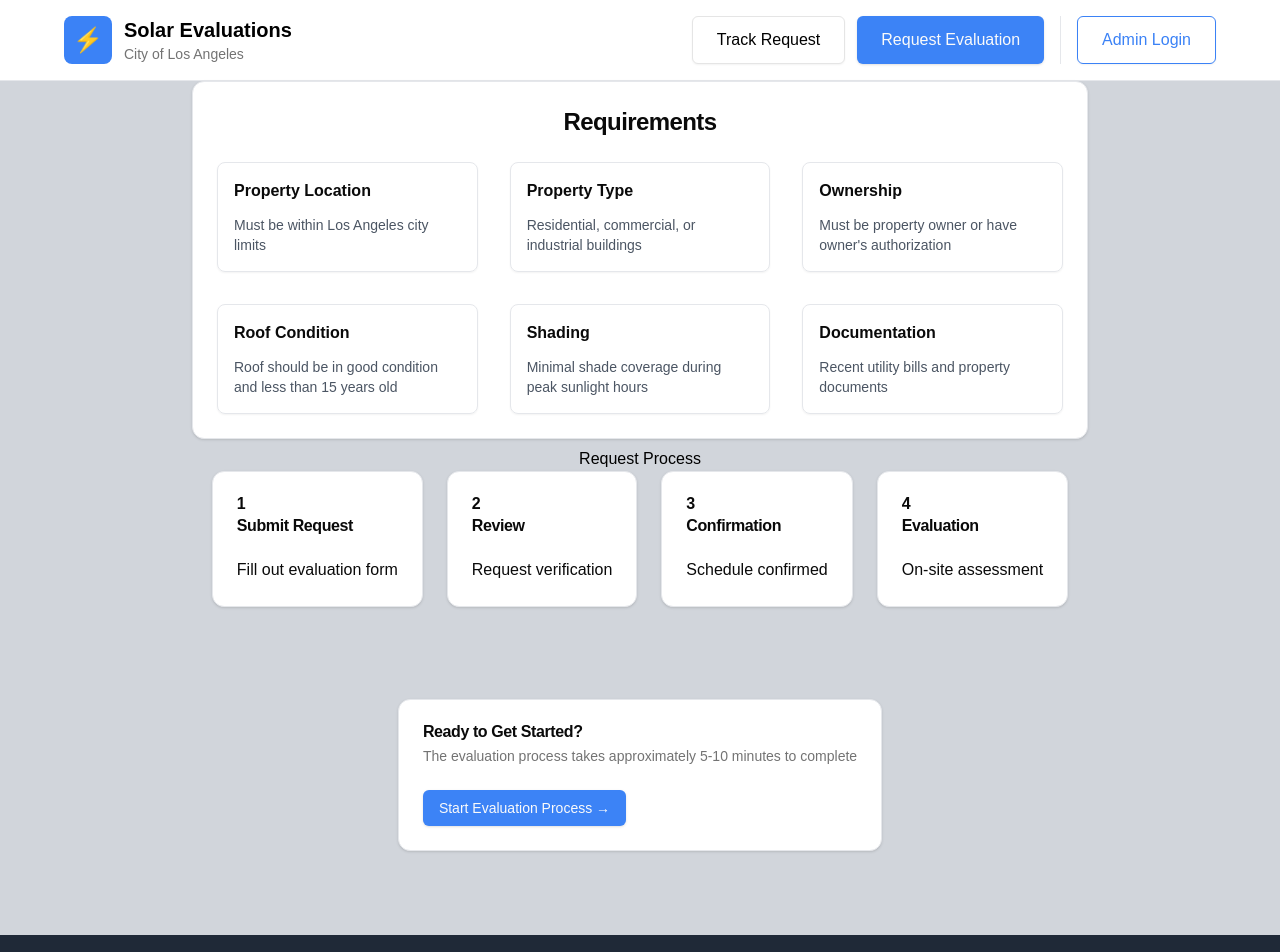
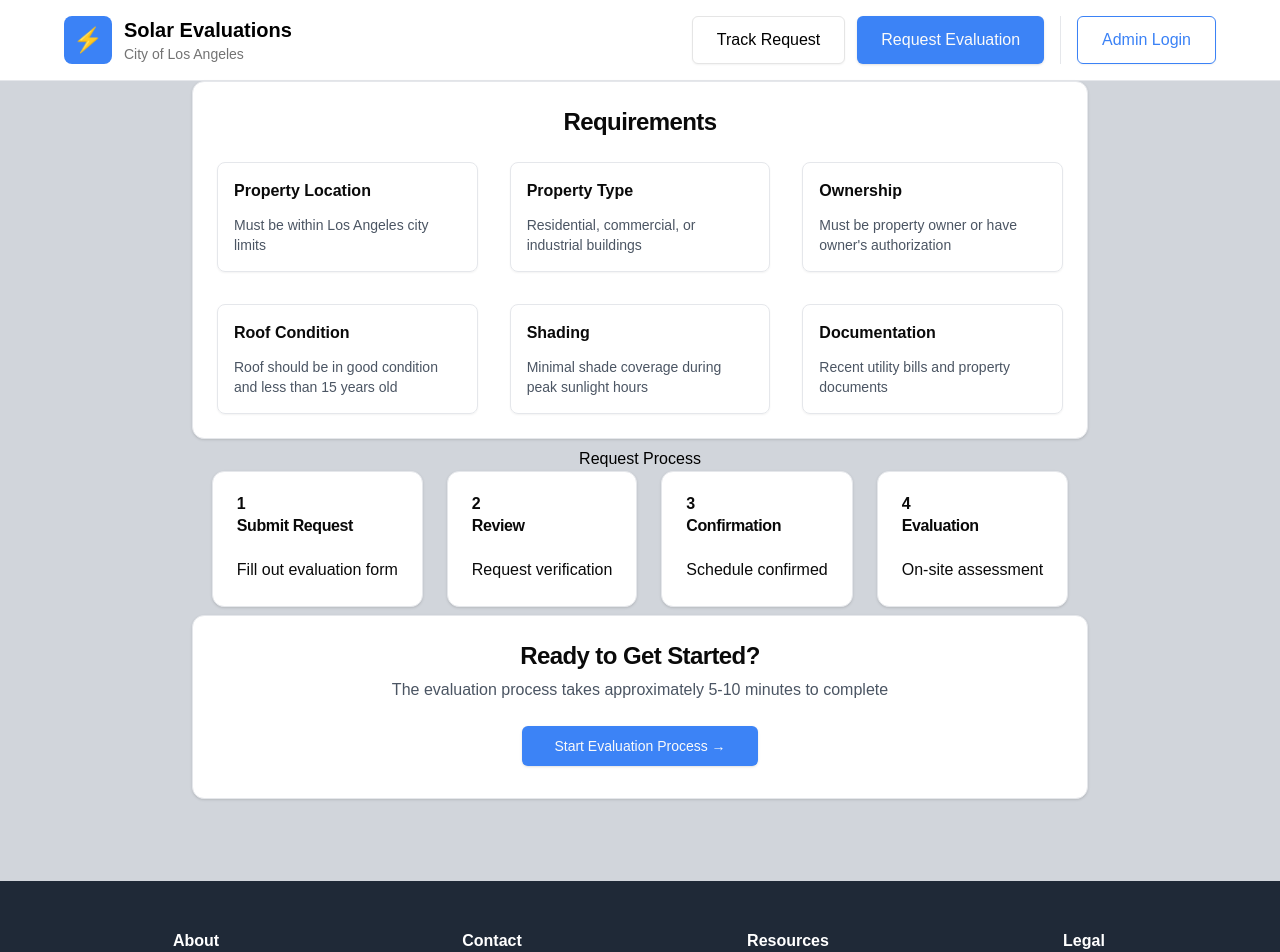
Before and after one commit to chingu-voyages/v52-tier3-team-33, a Next.js app in the folder solar-panel/: page /public/evaluate in a window 1280 px wide. Shown: the top 952 px of the page. Built offline with nearby package versions, Linux system fonts and the light colour scheme.

Commit message:
Add styling to cta component

```diff
--- a/solar-panel/src/app/public/evaluate/adopt/cta.tsx
+++ b/solar-panel/src/app/public/evaluate/adopt/cta.tsx
@@ -1,36 +1,26 @@
 import Link from "next/link";
 
 import { Button } from "@/components/ui/button";
-import {
-  Card,
-  CardContent,
-  CardDescription,
-  CardHeader,
-  CardTitle,
-} from "@/components/ui/card";
+import { Card, CardContent, CardHeader, CardTitle } from "@/components/ui/card";
 
 export default function CTA(): React.ReactNode {
   return (
-    <section
-      className="flex max-h-96 min-h-80 w-full flex-col items-center justify-center bg-gray-300"
-      id="cta"
-    >
-      <Card>
+    <div className="mx-auto w-full max-w-4xl">
+      <Card className="text-center">
         <CardHeader>
-          <CardTitle>Ready to Get Started?</CardTitle>
-          <CardDescription>
-            <p>
-              The evaluation process takes approximately 5-10 minutes to
-              complete
-            </p>
-          </CardDescription>
+          <CardTitle className="text-2xl">Ready to Get Started?</CardTitle>
+          <p className="mt-2 text-gray-600">
+            The evaluation process takes approximately 5-10 minutes to complete
+          </p>
         </CardHeader>
-        <CardContent>
+        <CardContent className="pb-8">
           <Link href="/public/evaluate/form">
-            <Button variant="default">Start Evaluation Process →</Button>
+            <Button variant="default" size="lg" className="px-8">
+              Start Evaluation Process →
+            </Button>
           </Link>
         </CardContent>
       </Card>
-    </section>
+    </div>
   );
 }
```
